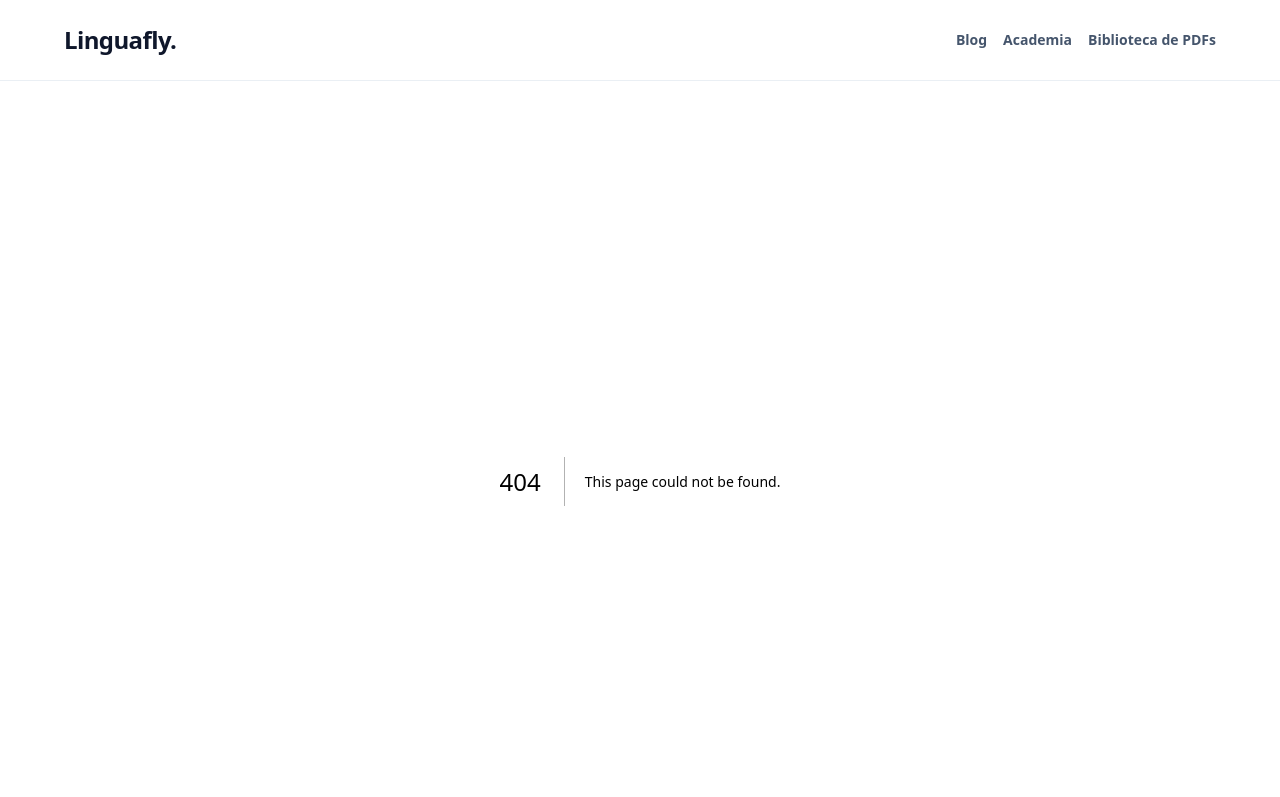
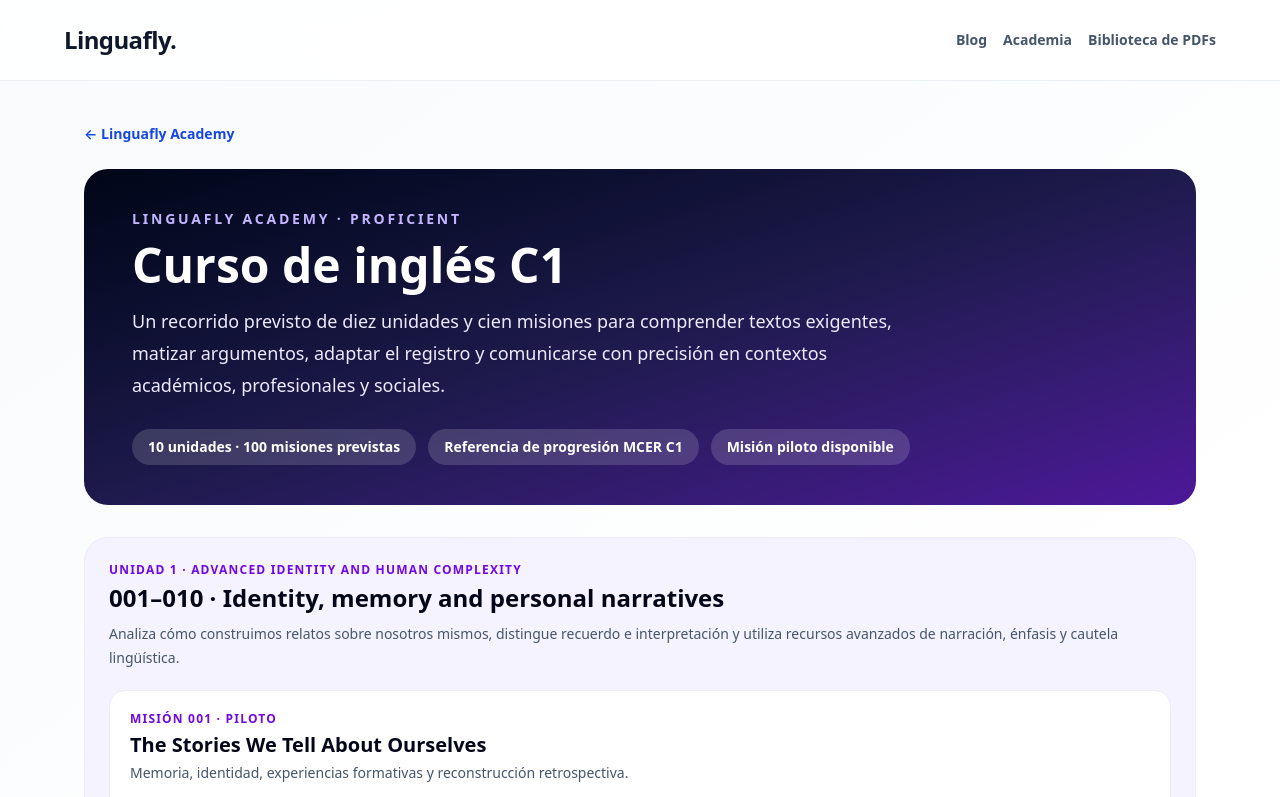
Before and after one commit to linguafly6-ui/linguaflynew2, a Next.js app: page /academia/c1 in a window 1280 px wide. Before the commit this address had no page. Shown: the top 797 px of the page. Built offline with nearby package versions, Linux system fonts and the light colour scheme.

Commit message:
Add C1 course landing page

```diff
--- /dev/null
+++ b/app/academia/c1/page.tsx
@@ -0,0 +1,36 @@
+import Link from "next/link";
+
+export const metadata = {
+  title: "Inglés C1 · Linguafly Academy",
+  description: "Curso avanzado de inglés C1: diez unidades y cien misiones previstas para desarrollar comunicación compleja, precisa y flexible.",
+};
+
+export default function C1Page() {
+  return (
+    <main className="mx-auto min-h-screen max-w-6xl px-5 py-10">
+      <Link href="/academia" className="text-sm font-semibold text-blue-700">← Linguafly Academy</Link>
+      <header className="mt-6 rounded-3xl bg-gradient-to-br from-slate-950 via-indigo-950 to-violet-900 px-7 py-10 text-white sm:px-12">
+        <p className="text-sm font-extrabold uppercase tracking-[.2em] text-violet-300">Linguafly Academy · Proficient</p>
+        <h1 className="mt-3 text-4xl font-black sm:text-5xl">Curso de inglés C1</h1>
+        <p className="mt-4 max-w-3xl text-lg leading-8 text-violet-100">Un recorrido previsto de diez unidades y cien misiones para comprender textos exigentes, matizar argumentos, adaptar el registro y comunicarse con precisión en contextos académicos, profesionales y sociales.</p>
+        <div className="mt-7 flex flex-wrap gap-3 text-sm font-bold">
+          <span className="rounded-full bg-white/15 px-4 py-2">10 unidades · 100 misiones previstas</span>
+          <span className="rounded-full bg-white/15 px-4 py-2">Referencia de progresión MCER C1</span>
+          <span className="rounded-full bg-white/15 px-4 py-2">Misión piloto disponible</span>
+        </div>
+      </header>
+      <section className="mt-8 rounded-3xl border border-violet-100 bg-violet-50 p-6">
+        <p className="text-xs font-black uppercase tracking-widest text-violet-700">Unidad 1 · Advanced identity and human complexity</p>
+        <h2 className="mt-1 text-2xl font-black text-slate-950">001–010 · Identity, memory and personal narratives</h2>
+        <p className="mt-2 text-sm leading-6 text-slate-600">Analiza cómo construimos relatos sobre nosotros mismos, distingue recuerdo e interpretación y utiliza recursos avanzados de narración, énfasis y cautela lingüística.</p>
+        <Link href="/academia/c1/001" className="mt-5 block rounded-2xl border border-violet-100 bg-white p-5 transition hover:border-violet-400 hover:shadow-sm">
+          <p className="text-xs font-extrabold tracking-widest text-violet-700">MISIÓN 001 · PILOTO</p>
+          <h3 className="mt-1 text-xl font-bold text-slate-950">The Stories We Tell About Ourselves</h3>
+          <p className="mt-1 text-sm text-slate-600">Memoria, identidad, experiencias formativas y reconstrucción retrospectiva.</p>
+          <span className="mt-3 inline-block text-sm font-bold text-violet-700">Empezar misión →</span>
+        </Link>
+        <p className="mt-4 text-xs leading-5 text-slate-500">Solo la misión 001 está implementada en esta versión piloto. Las misiones 002–100 y las demás unidades están planificadas, no publicadas. Writing utiliza el dictado compatible con el runtime actual; la producción y evaluación automática de ensayos C1 requieren una ampliación técnica posterior.</p>
+      </section>
+    </main>
+  );
+}
```
